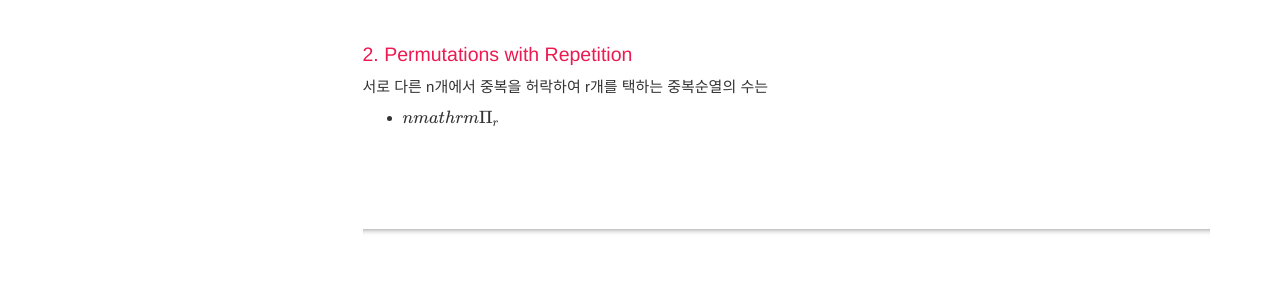
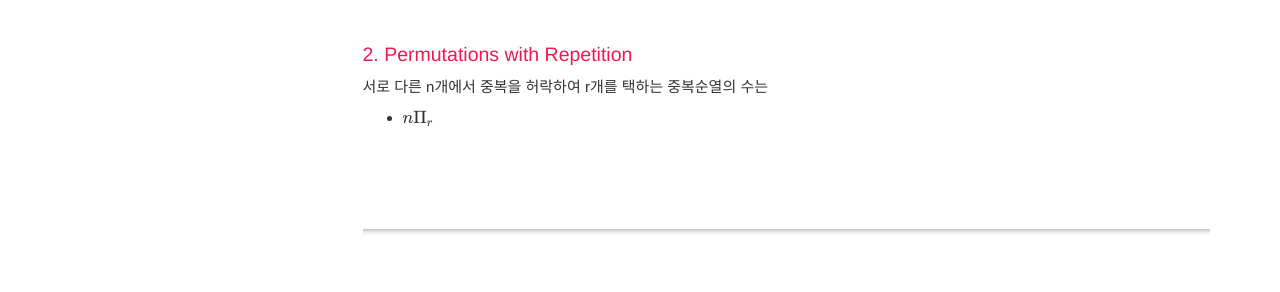
Before and after one commit to jongeunShin95/mathematics-study, a Jekyll site: the page built from pages/mydoc/mydoc_probability_and_statistics.md, in a window 1280 px wide. Shown: the part 1331-1623 px from the top of the page. Built offline with Jekyll 4.4.1, drawn with Linux system fonts in a browser that asks for light colours; formulas are drawn with MathJax 3; comment, search, counter and statistics services are not loaded.

```diff
--- a/pages/mydoc/mydoc_probability_and_statistics.md
+++ b/pages/mydoc/mydoc_probability_and_statistics.md
@@ -49,4 +49,4 @@ n개의 서로 다른 것을 원형으로 배열하는 방법의 수 <br>
 
 서로 다른 n개에서 중복을 허락하여 r개를 택하는 중복순열의 수는<br>
 
-* ${n}mathrm{\Pi}_{r}$
+* ${n}\mathrm{\Pi}_{r}$
```
